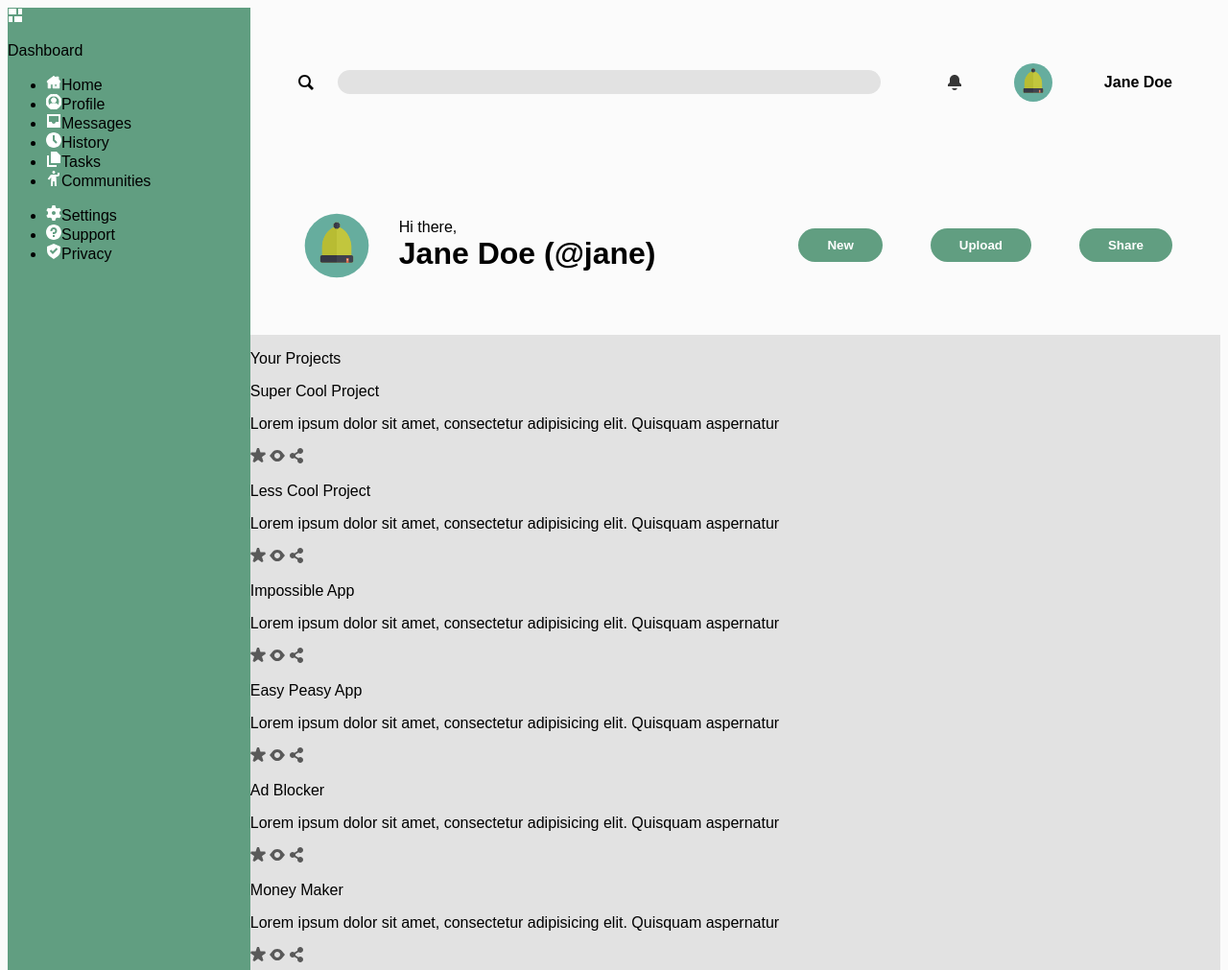
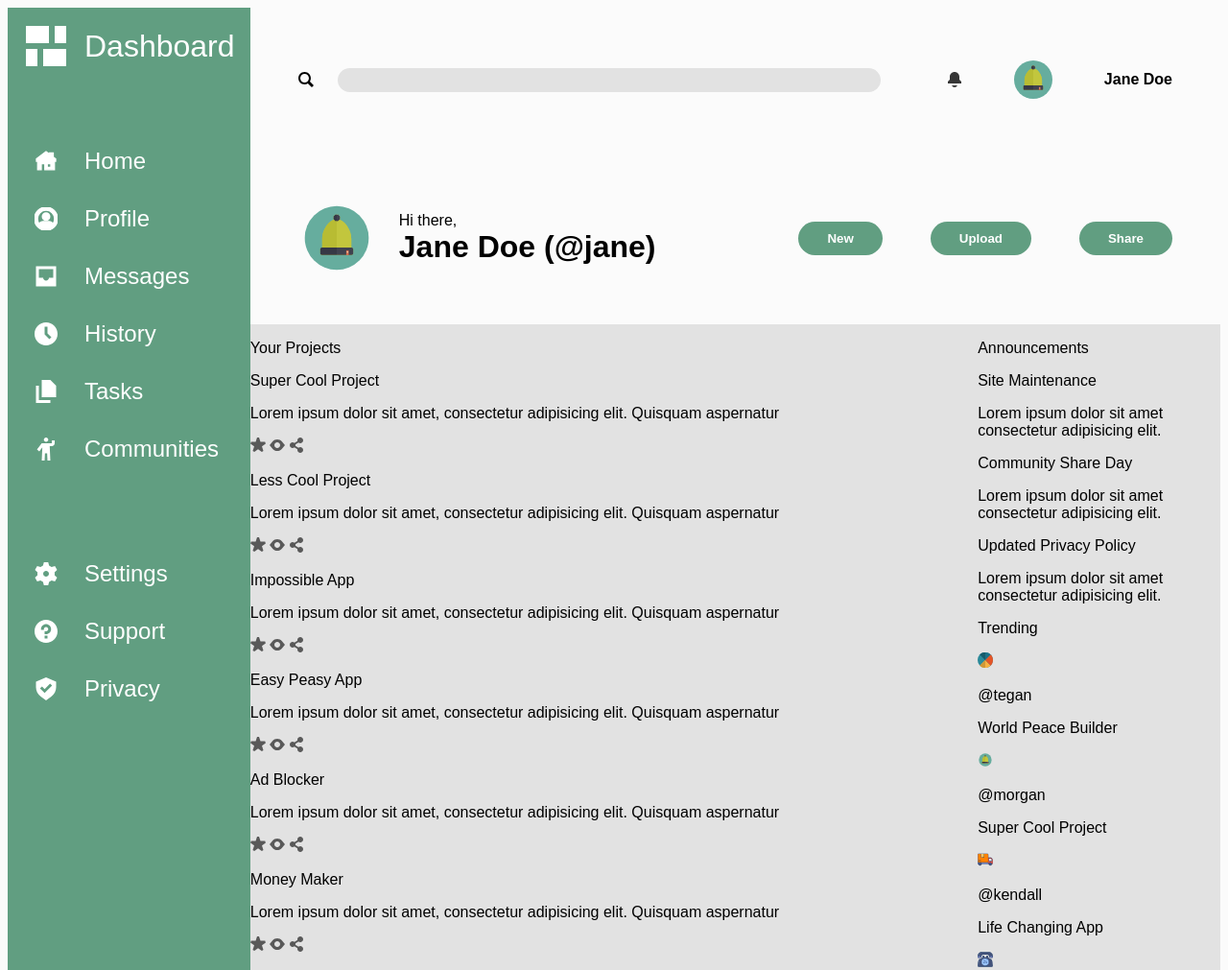
Before and after one commit to mattcastoro/admin-dashboard, a plain HTML site: page index.html in a window 1280 px wide. Shown: the top 1011 px of the page at 96% size. Drawn offline with Linux system fonts and the light colour scheme.

Commit message:
Style Sidebar
Style and lay out sidebar not limited to icons and text content.

```diff
--- a/index.html
+++ b/index.html
@@ -36,24 +36,55 @@
     </header>
     <aside class="sidebar">
         <div class="sidebar-top">
-            <img src="images/dashboard-icon.svg" alt="dashboard icon">
-            <p>Dashboard</p>
+            <ul class="dashboard-top-list">
+                <li class="item">
+                    <img src="images/dashboard-icon.svg" alt="dashboard icon">
+                    <div class="list-text">Dashboard</div>
+                </li>
+            </ul>
         </div>
         <div class="sidebar-middle">
             <ul class="dashboard-middle-list">
-                <li class="item"><img src="images/home-icon.svg" alt="home icon">Home</li>
-                <li class="item"><img src="images/profile-icon.svg" alt="profile icon">Profile</li>
-                <li class="item"><img src="images/messages-icon.svg" alt="messages icon">Messages</li>
-                <li class="item"><img src="images/history-icon.svg" alt="history icon">History</li>
-                <li class="item"><img src="images/tasks-icon.svg" alt="tasks icon">Tasks</li>
-                <li class="item"><img src="images/communities-icon.svg" alt="communities icon">Communities</li>
+                <li class="item">
+                    <img src="images/home-icon.svg" alt="home icon">
+                    <div class="list-text">Home</div>
+                </li>
+                <li class="item">
+                    <img src="images/profile-icon.svg" alt="profile icon">
+                    <div class="list-text">Profile</div>
+                </li>
+                <li class="item">
+                    <img src="images/messages-icon.svg" alt="messages icon">
+                    <div class="list-text">Messages</div>
+                </li>
+                <li class="item">
+                    <img src="images/history-icon.svg" alt="history icon">
+                    <div class="list-text">History</div>
+                </li>
+                <li class="item">
+                    <img src="images/tasks-icon.svg" alt="tasks icon">
+                    <div class="list-text">Tasks</div>
+                </li>
+                <li class="item">
+                    <img src="images/communities-icon.svg" alt="communities icon">
+                    <div class="list-text">Communities</div>
+                </li>
             </ul>
         </div>
         <div class="sidebar-bottom">
             <ul class="dashboard-bottom-list">
-                <li class="item"><img src="images/settings-icon.svg" alt="settings icon">Settings</li>
-                <li class="item"><img src="images/support-icon.svg" alt="support icon">Support</li>
-                <li class="item"><img src="images/privacy-icon.svg" alt="privacy">Privacy</li>
+                <li class="item">
+                    <img src="images/settings-icon.svg" alt="settings icon">
+                    <div class="list-text">Settings</div>
+                </li>
+                <li class="item">
+                    <img src="images/support-icon.svg" alt="support icon">
+                    <div class="list-text">Support</div>
+                </li>
+                <li class="item">
+                    <img src="images/privacy-icon.svg" alt="privacy">
+                    <div class="list-text">Privacy</div>
+                </li>
             </ul>
         </div>
     </aside>
--- a/styles.css
+++ b/styles.css
@@ -1,4 +1,5 @@
 body {
+    height: 50vh;
     background-color: #FBFBFB;
     font-family: Arial, Helvetica, sans-serif;
     font-size: 16px;
@@ -99,13 +100,60 @@ button:hover {
     margin: 0;
 }
 
-
 .sidebar {
     grid-area: 1 / 1 / 3 / 2;
+    color: #ffffff;
     background-color: #619E81;
+    display: grid;
+    grid-template-rows: 100px 400px 250px;
+    align-content: start;
+    justify-content: start;
+    gap: 30px;
 }
+
+.dashboard-top-list .item,
+.dashboard-middle-list .item,
+.dashboard-bottom-list .item {
+    display: flex;
+    align-items: center;
+    gap: 1em;
+    padding: 1em;
+}
+
+.dashboard-top-list img {
+    height: 3em;
+}
+
+.dashboard-top-list .list-text {
+    font-size: 2em;
+}
+
+.dashboard-middle-list img,
+.dashboard-bottom-list img {
+    height: 1.5em;
+    padding-left: 12px;
+}
+
+.dashboard-middle-list .list-text,
+.dashboard-bottom-list .list-text {
+    font-size: 1.5em;
+    padding-left: 12px;
+}
+
 
 .main {
     grid-area: 2 / 2 / 3 / 3;
     background-color: #E2E2E2;
+    display: grid;
+    grid-auto-flow: column;
+    grid-template-columns: 3fr 1fr;
 }
+
+li {
+    list-style: none;
+}
+
+ul {
+    padding: 0;
+    margin: 0;
+}
```
